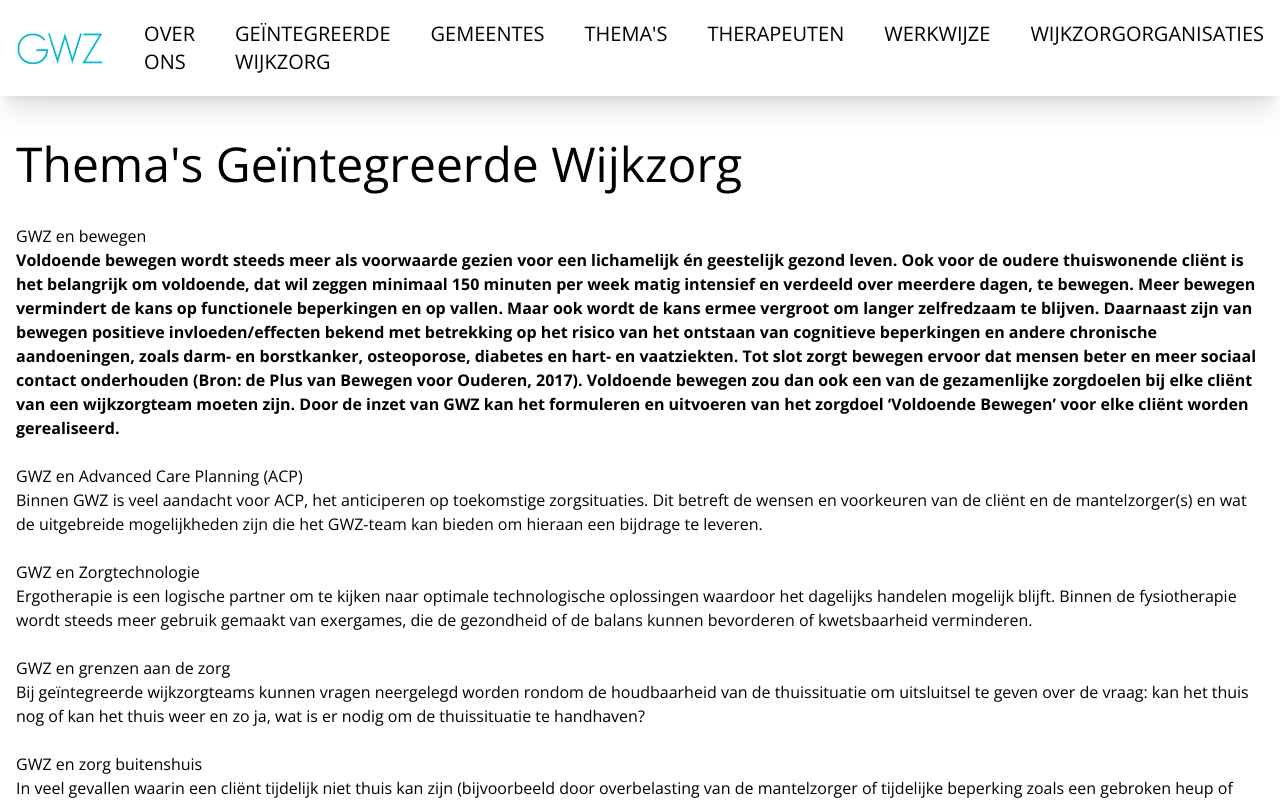
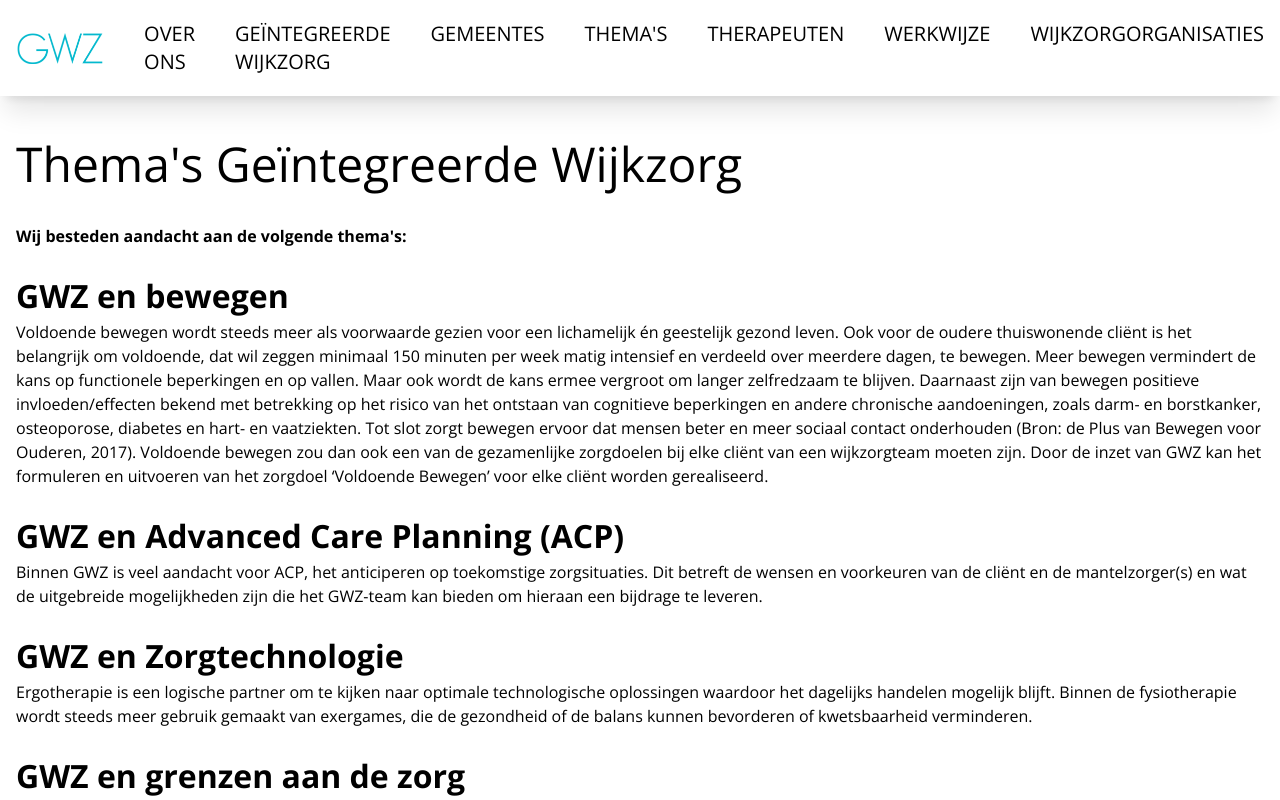
Before and after one commit to frankmolenaar1986/website-GWZ, a Next.js app: page /pages/themes in a window 1280 px wide. Shown: the top 800 px of the page. Built offline with nearby package versions, Linux system fonts and the light colour scheme.

Commit message:
fixed headers on theme page

```diff
--- a/src/app/globals.css
+++ b/src/app/globals.css
@@ -11,6 +11,11 @@ html {
     margin-bottom: 1.5rem;
 }
 
+.content-container h2 {
+    font-size: 24pt;
+    font-weight: bold;
+}
+
 .content-container p {
     margin-bottom: 1.5rem;
 }
--- a/src/app/pages/themes/page.tsx
+++ b/src/app/pages/themes/page.tsx
@@ -4,6 +4,8 @@ export default function Themes() {
     return (
         <>
             <h1>Thema&apos;s Geïntegreerde Wijkzorg</h1>
+
+            <p>Wij besteden aandacht aan de volgende thema's:</p>
 
             <h2>GWZ en bewegen</h2>
             <p>Voldoende bewegen wordt steeds meer als voorwaarde gezien voor een lichamelijk én geestelijk gezond leven. Ook voor de oudere thuiswonende cliënt is het belangrijk om voldoende, dat wil zeggen minimaal 150 minuten per week matig intensief en verdeeld over meerdere dagen, te bewegen. Meer bewegen vermindert de kans op functionele beperkingen en op vallen. Maar ook wordt de kans ermee vergroot om langer zelfredzaam te blijven. Daarnaast zijn van bewegen positieve invloeden/effecten bekend met betrekking op het risico van het ontstaan van cognitieve beperkingen en andere chronische aandoeningen, zoals darm- en borstkanker, osteoporose, diabetes en hart- en vaatziekten. Tot slot zorgt bewegen ervoor dat mensen beter en meer sociaal contact onderhouden (Bron: de Plus van Bewegen voor Ouderen, 2017). Voldoende bewegen zou dan ook een van de gezamenlijke zorgdoelen bij elke cliënt van een wijkzorgteam moeten zijn. Door de inzet van GWZ kan het formuleren en uitvoeren van het zorgdoel ‘Voldoende Bewegen’ voor elke cliënt worden gerealiseerd.</p>
```
